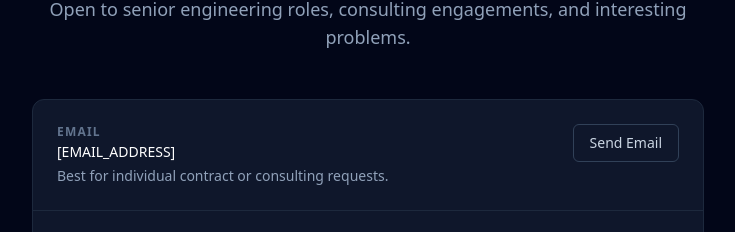
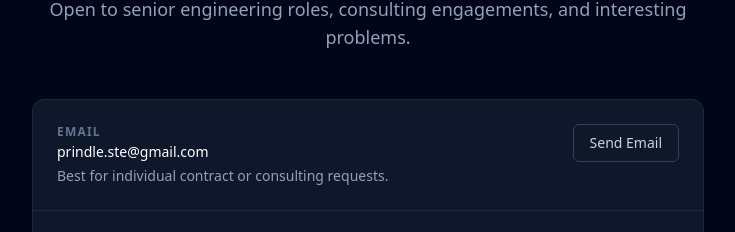
Before and after one commit to pringles-can/portfoliblog, a Next.js app: page / in a window 1280 px wide. Shown: the part 4792-5024 px from the top of the page, without its empty margins (272-1007 px from the left). Built offline with nearby package versions, Linux system fonts and the light colour scheme.

Commit message:
entered email

```diff
--- a/src/features/contact/ContactSection.tsx
+++ b/src/features/contact/ContactSection.tsx
@@ -4,7 +4,7 @@ import { ButtonLink } from "@/shared/ui/Button";
 const contactLinks = [
   {
     label: "Email",
-    value: "[EMAIL_ADDRESS]", // TODO: replace with consts
+    value: "prindle.ste@gmail.com", // TODO: replace with consts
     href: "mailto:steprindle@hotmail.com", // TODO: replace with consts
     description: "Best for individual contract or consulting requests.",
   },
```
